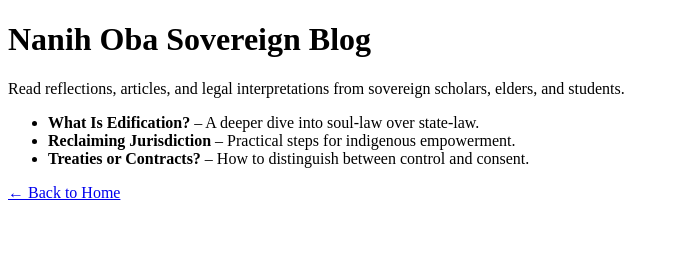
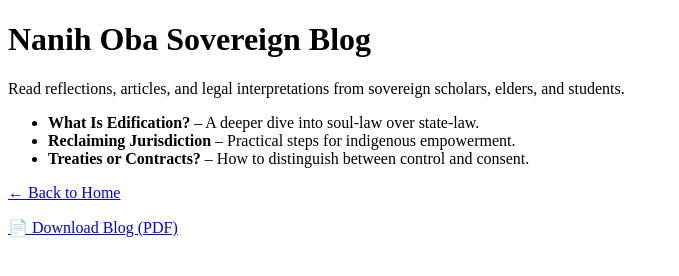
Before and after one commit to MarquesSmith/nanihoba.github.io, a plain HTML site: page blog.html in a window 1280 px wide. Shown: the whole page, without its empty margins (0-679 px from the left). Drawn offline with Linux system fonts and the light colour scheme.

Commit message:
Add files via upload

```diff
--- a/blog.html
+++ b/blog.html
@@ -13,3 +13,5 @@
 <a href="index.html">← Back to Home</a>
 </body>
 </html>
+
+<p><a href="blog.pdf" download>📄 Download Blog (PDF)</a></p>
```
Also changed, not shown: 9 other files.
